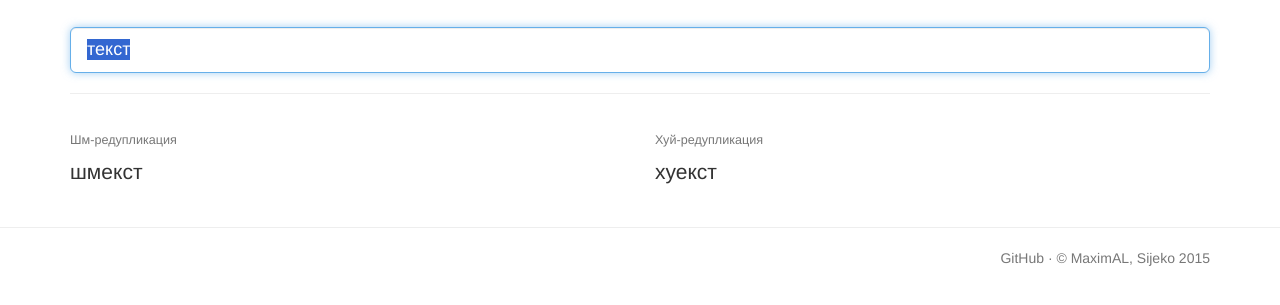
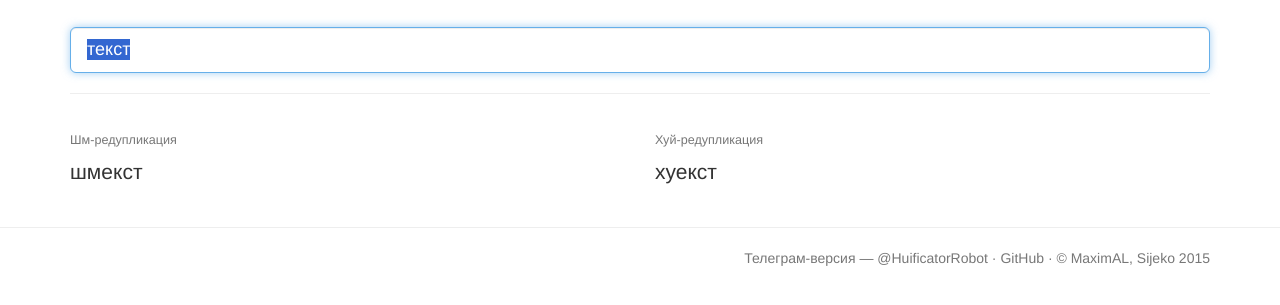
Before and after one commit to maximal/reduplicator, a plain HTML site: page index.html in a window 1280 px wide. Shown: the part 63-368 px from the top of the page. Drawn offline with nearby package versions, Linux system fonts and the light colour scheme.

Commit message:
Добавлена ссылка на Телеграм-версию

```diff
--- a/index.html
+++ b/index.html
@@ -49,6 +49,8 @@
 
 <hr/>
 <footer class="container text-muted text-right">
+	Телеграм-версия&nbsp;— <a href="https://telegram.me/HuificatorRobot">@HuificatorRobot</a>
+	&middot;
 	<a href="https://github.com/maximal/reduplicator">GitHub</a>
 	&middot;
 	© <a href="http://maximals.ru">MaximAL</a>, <a href="http://sijeko.ru">Sijeko</a> 2015
```
